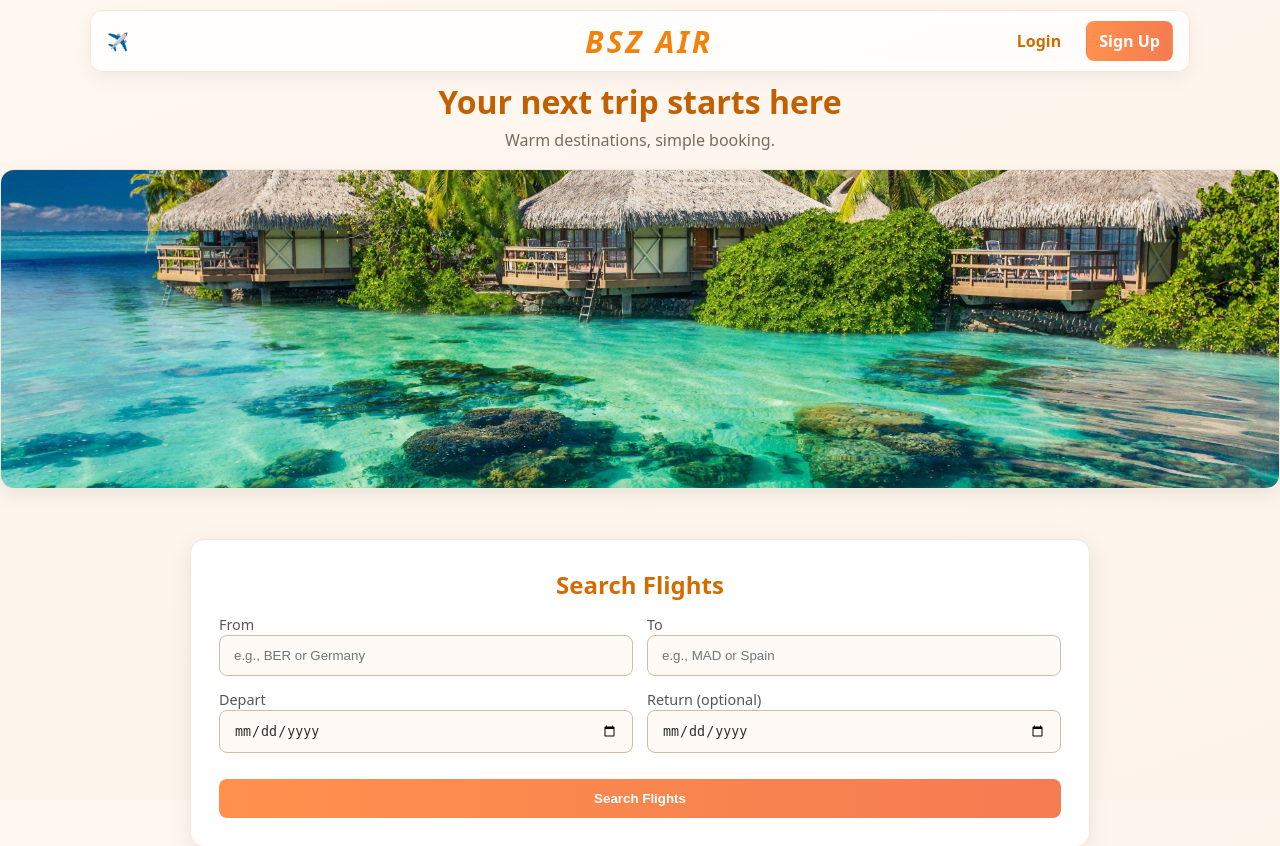
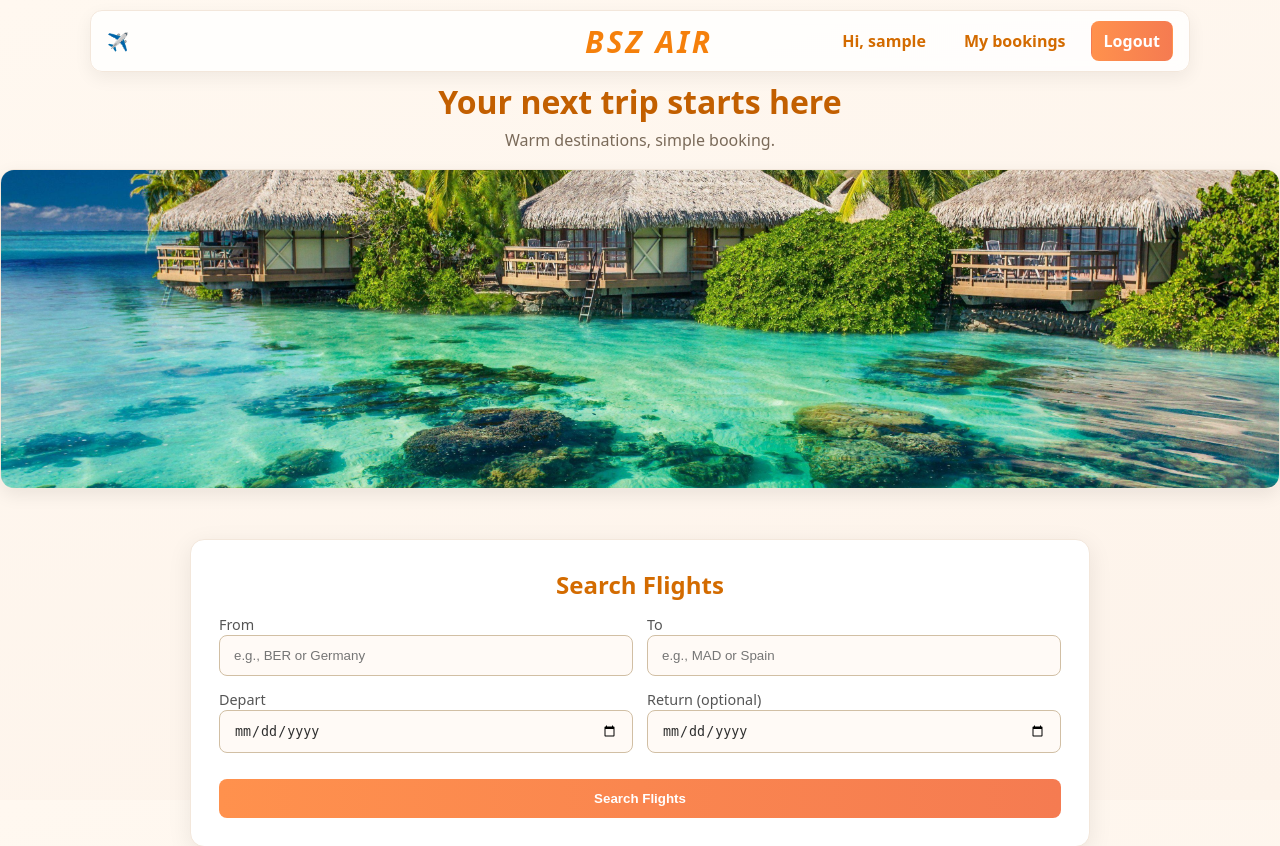
Before and after one commit to jvwb0/Flight-booking, a PHP site: page /main.php in a window 1280 px wide. Shown: the top 846 px of the page. Run offline with PHP 8.4, Linux system fonts and the light colour scheme; the visitor is signed in with stand-in values (Sample User, id 1); tables that the repository leaves empty or names only in its code hold one stand-in row (values such as "Sample post").

Commit message:
- user specific session & shows user name when logged in

```diff
--- a/Project/Views/main.php
+++ b/Project/Views/main.php
@@ -1,5 +1,6 @@
 <?php
 require '../assets/db.php';
+session_start();
 $airports  = $pdo->query("SELECT iata, name
                           FROM airports
                           ORDER BY iata");
@@ -26,8 +27,14 @@ $countries = $pdo->query("SELECT name
       <span class="brand-name">BSZ AIR</span>
     </div>
     <nav class="nav">
-      <a class="nav-link" href="login.php">Login</a>
-      <a class="nav-link strong" href="register.php">Sign Up</a>
+      <?php if (!empty($_SESSION['username'])): ?>
+        <span class="nav-link">Hi, <strong><?= htmlspecialchars($_SESSION['username']) ?></strong></span>
+        <a class="nav-link" href="my_bookings.php">My bookings</a>
+        <a class="nav-link strong" href="logout.php">Logout</a>
+      <?php else: ?>
+        <a class="nav-link" href="login.php">Login</a>
+        <a class="nav-link strong" href="register.php">Sign Up</a>
+      <?php endif; ?>
     </nav>
   </header>
 
```
